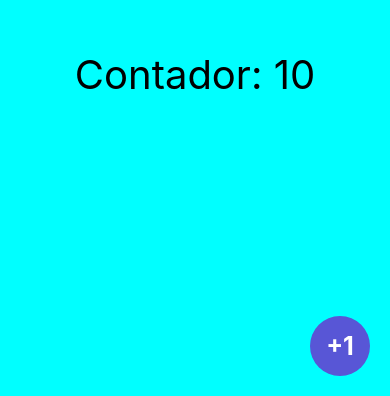
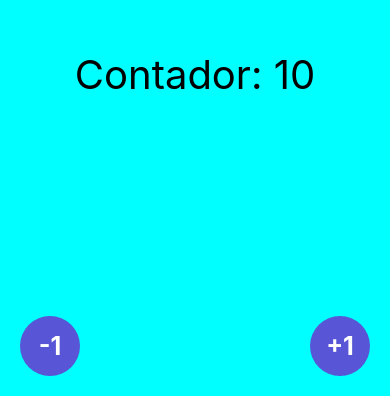
Before and after one commit to adolfosonchiche/CusroReactNative, a React Native app in the folder MiPrimerApp/: screen / in a window 390 px wide. Shown: the part 448-844 px from the top of the page. Built offline with nearby package versions, Linux system fonts and the light colour scheme.

Commit message:
enviar funciones y propiedades opcionales a un componente personalizado fab button

```diff
--- a/MiPrimerApp/src/components/Fab.tsx
+++ b/MiPrimerApp/src/components/Fab.tsx
@@ -4,13 +4,16 @@ import { Text, TouchableOpacity, View, StyleSheet } from 'react-native';
 //interface para las propiedades a recibir en el componente
 interface Props {
     title: string;
+    position?: 'br' | 'bl';
+    onPress: () => void;
 }
 
-export const Fab = ({ title }: Props) => {
+export const Fab = ({ title, position = 'br' , onPress }: Props) => {
   return (
     <>
-    <TouchableOpacity style={ style.fabLocationBr }
-    onPress={ () => console.log( 'contador' + 1 ) }
+    <TouchableOpacity
+        style={ (position === 'br') ? style.fabLocationBr : style.fabLocationBl }
+        onPress={ onPress }
     >
       <View style={ style.fab }>
         <Text style={ style.fabText } > { title } </Text>
--- a/MiPrimerApp/src/screens/ContadorScreen.tsx
+++ b/MiPrimerApp/src/screens/ContadorScreen.tsx
@@ -15,6 +15,14 @@ const ContadorScreen = () => {
 
     <Fab
       title = "+1"
+      position='br'
+      onPress = { () => setcontador( contador + 1) }
+    />
+
+    <Fab
+      title = "-1"
+      position='bl'
+      onPress = { () => setcontador( contador - 1) }
     />
 
     {/* <TouchableOpacity style={ style.fabLocationBl }
```
